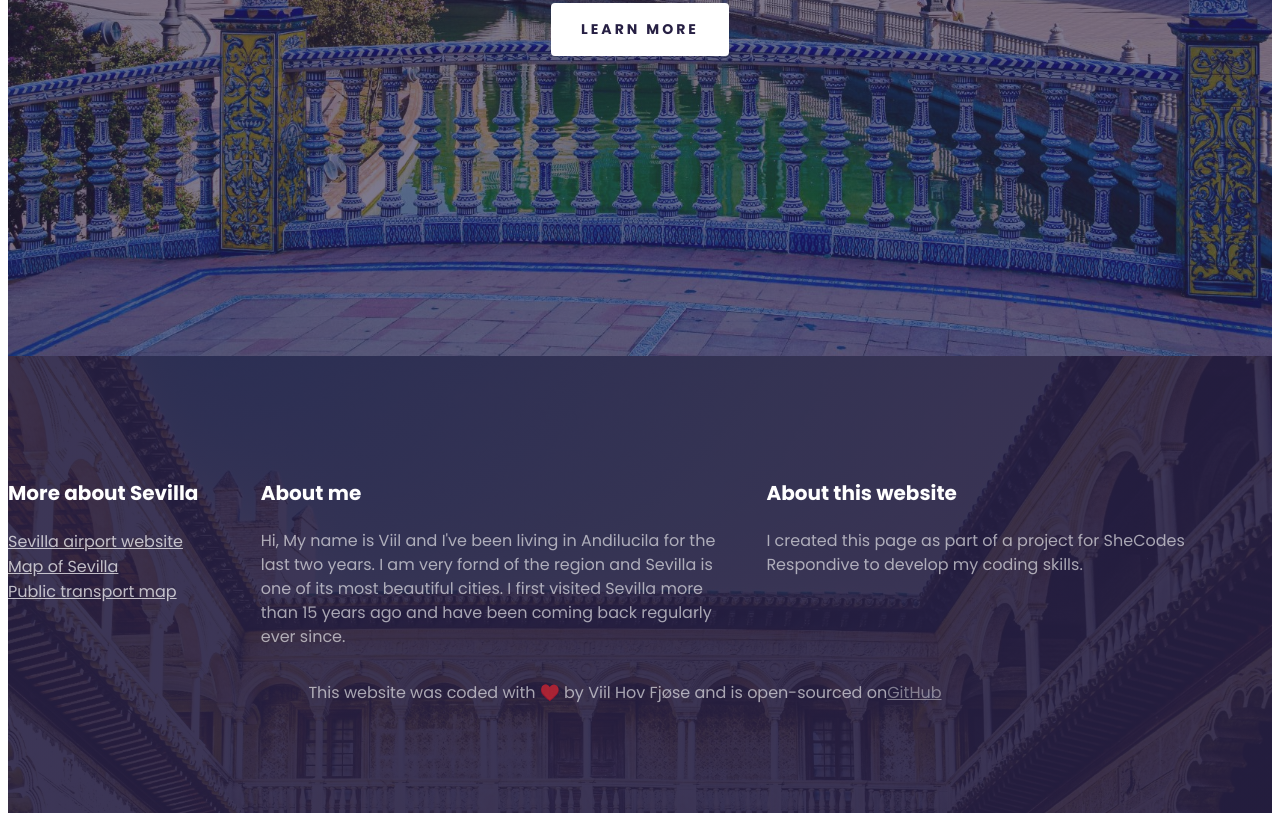
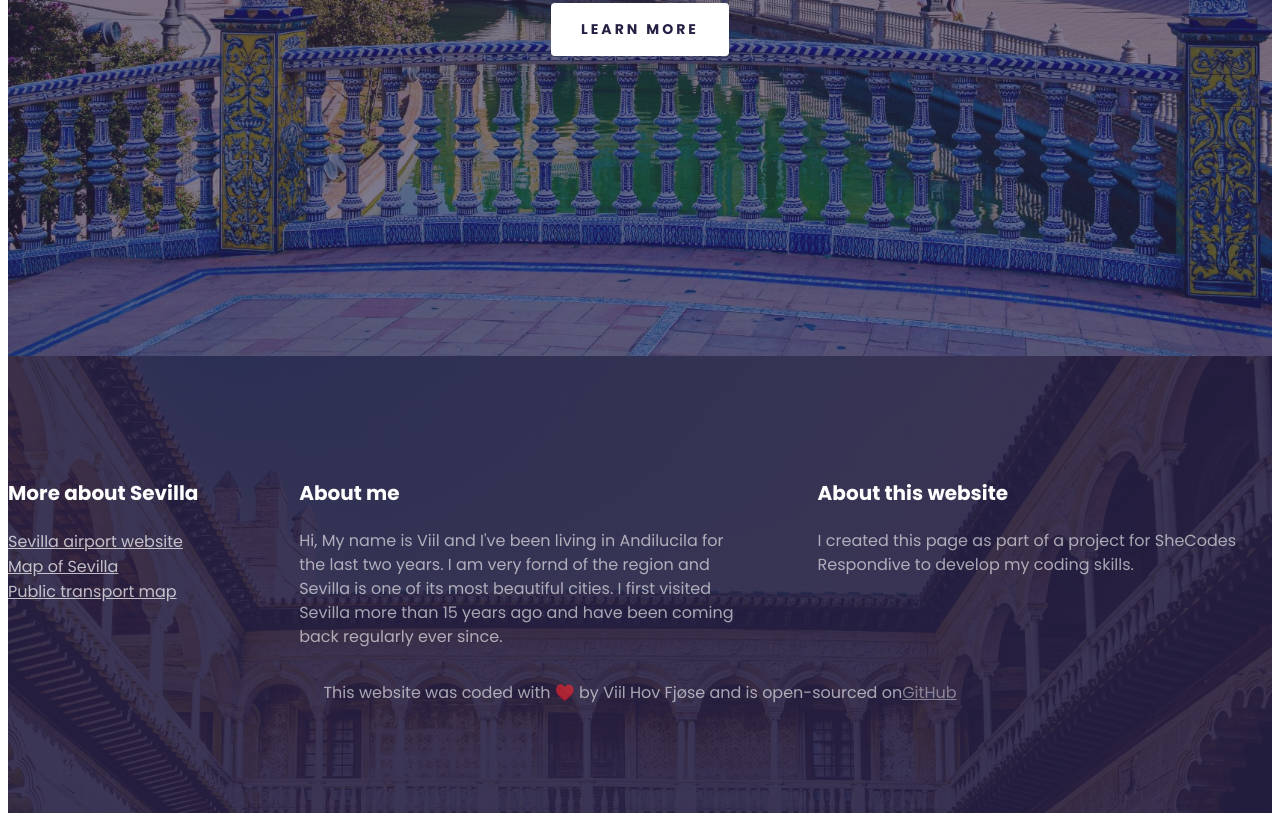
Before and after one commit to Viilhov/Sevilla-Project, a plain HTML site: page index.html in a window 1280 px wide. Shown: the part 609-1430 px from the top of the page. Drawn offline with Linux system fonts and the light colour scheme.

Commit message:
Used grid gap instead of margin in footer

```diff
--- a/src/styles.css
+++ b/src/styles.css
@@ -60,6 +60,7 @@ header a {
 .grid {
   display: grid;
   grid-template-columns: 1fr 2fr 2fr;
+  grid-gap: 64px;
 }
 
 footer {
@@ -94,7 +95,6 @@ footer p {
   font-weight: 400;
   font-size: 16px;
   line-height: 1.5;
-  margin-right: 30px;
 }
 footer .end {
   text-align: center;
```
